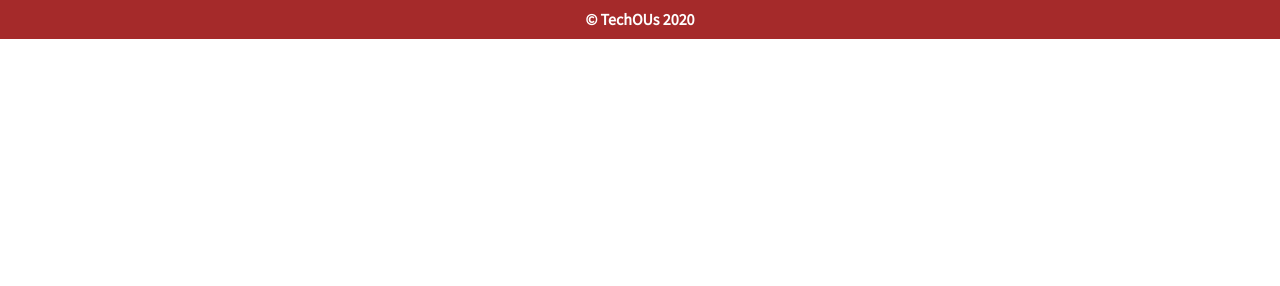
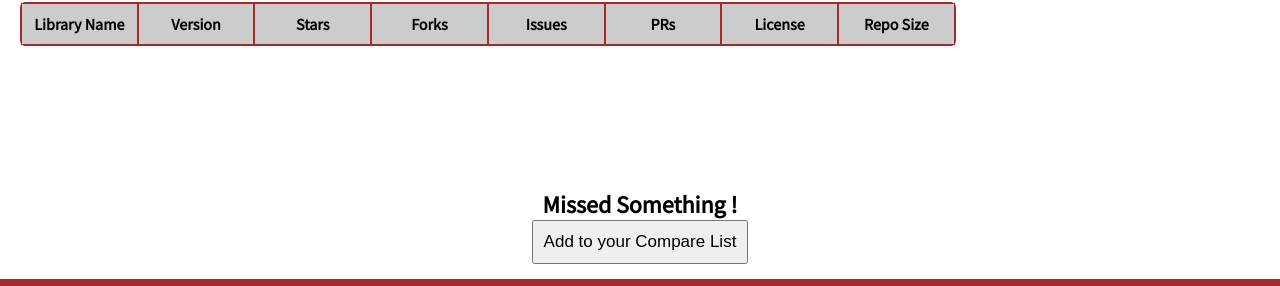
Before and after one commit to TECHOUS/treasurejs.github.io, a plain HTML site: page compare.html in a window 1280 px wide. Shown: the part 387-673 px from the top of the page. Drawn offline with Linux system fonts and the light colour scheme.

Commit message:
fixed session storage problems

```diff
--- a/compare.html
+++ b/compare.html
@@ -46,6 +46,16 @@
     <!-- SECTION -->
     <section>
         <div id="root">
+        </div>
+        <div class="sectionLowerDiv">
+            <h2>Missed Something !</h2>
+            <div>
+                <a href="index.html" onclick="addCurrentLibsToSession()">
+                    <button class="lowerSectionButton">
+                        Add to your Compare List
+                    </button>
+                </a>
+            </div>
         </div>
     </section>
 
--- a/css/compareMod/_section.scss
+++ b/css/compareMod/_section.scss
@@ -2,18 +2,38 @@
     border: 1px solid brown;
     overflow: scroll;
     border-spacing: 0;
-}
-
-.compareTableRow{
-    border: 1px solid brown;
+    border-radius: 5px;
 }
 
 .compareTableData{
     border: 1px solid brown;
     padding: 10px;
+    text-align: center;
 }
 
 #root{
     overflow: scroll;
-    margin: 15px;
+    margin: 20px;
+    margin-top: 15%;
+    margin-bottom: 10%;
 }
+.compareTableHeaderData{
+    text-align: center;
+    border: 1px solid brown;
+    padding: 10px;
+    background-color: #ccc;
+    width: 12%;
+}
+.fa-minus-circle{
+    margin: 5px;
+}
+
+// LOWER DIV STYLES
+.sectionLowerDiv{
+    padding: 15px;
+    text-align: center;
+}
+.lowerSectionButton{
+    padding: 10px;
+    font-size: 17px;
+}
--- a/scripts/compare.js
+++ b/scripts/compare.js
@@ -1,6 +1,7 @@
 const darkBackground    = "#121212";
 const lightBlack        = "#292b2c";
 let nightModeButton     = false;
+let map = new Map(JSON.parse(sessionStorage.getItem('compareSelected')))
 
 // handles night mode functionality
 function handleNightMode(event)
@@ -30,11 +31,12 @@ window.onload = () => {
 }
 
 function renderTable(){
-    let map = new Map(JSON.parse(sessionStorage.getItem('compareSelected')))
-
     let table = document.createElement('table');
     table.setAttribute("class", "compareTable");
     document.getElementById('root').appendChild(table);
+
+    // render table header
+    table.appendChild(renderTableHeader())
 
     map.forEach((value, key) => {
         if(map.get(key).selected){
@@ -44,12 +46,46 @@ function renderTable(){
     })
 }
 
+function renderTableHeader(){
+    let tr = document.createElement('tr');
+    tr.setAttribute("class", "compareTableRow");
+
+    tr.appendChild(renderTableHeaderData('Library Name'));
+    tr.appendChild(renderTableHeaderData('Version'));
+    tr.appendChild(renderTableHeaderData('Stars'));
+    tr.appendChild(renderTableHeaderData('Forks'));
+    tr.appendChild(renderTableHeaderData('Issues'));
+    tr.appendChild(renderTableHeaderData('PRs'));
+    tr.appendChild(renderTableHeaderData('License'));
+    tr.appendChild(renderTableHeaderData('Repo Size'));
+
+    return tr;
+}
+
+function renderTableHeaderData(textData){
+    let th = document.createElement('th');
+    th.setAttribute('class', 'compareTableHeaderData');
+
+    let textNode = document.createTextNode(textData);
+    th.appendChild(textNode);
+    return th;
+}
+
 function renderTableRow(libName, properties){
     let tr = document.createElement('tr');
     tr.setAttribute("class", "compareTableRow");
 
     let td = document.createElement('td');
     td.setAttribute('class', "compareTableData");
+
+    let span = document.createElement('span');
+    span.addEventListener('click', (e)=>{
+        removeLibraryFromTable(e);
+    })
+    let minusIconI = document.createElement('i');
+    minusIconI.setAttribute('class', 'fas fa-minus-circle');
+    span.appendChild(minusIconI);
+    td.appendChild(span);
 
     let a = document.createElement('a');
     a.setAttribute('href', properties.github);
@@ -116,3 +152,16 @@ function renderTableData(alt, src){
     td.appendChild(badge);
     return td;
 }
+
+// this function will remove the current row from the table
+function removeLibraryFromTable(event){
+    let libName = event.target.parentNode.parentNode.childNodes[1].firstChild.nodeValue;
+    let row = event.target.parentNode.parentNode.parentNode;
+    row.remove();
+    map.delete(libName);
+}
+
+// add runtime selected map to session storage
+function addCurrentLibsToSession(){
+    sessionStorage.setItem('compareSelected', JSON.stringify(Array.from(map.entries())));
+}
--- a/scripts/script.js
+++ b/scripts/script.js
@@ -5,8 +5,8 @@ let nightModeButton     = false;
 let database            = [];                                       // working database
 let recentSearches      = [];                                       // array for storing recent searches
 let linkedObjectData    = [];                                       // data array that comes after linking the js files
-let iconMap             = new Map();
-let selectedLibCount    = 0;
+let iconMap             = new Map(JSON.parse(sessionStorage.getItem('compareSelected')));
+let selectedLibCount    = iconMap.size;
 
 /**
  * called when window is loaded
@@ -22,6 +22,7 @@ window.onload = function(){
         addLocalStorageToRecentSearches();
     }
     addRecentSearchesToDom();
+    updateSelectedCount();
 }
 
 /**
@@ -503,9 +504,10 @@ function addFunctionsToIcons(){
             // toggle
             if(iconMap.has(nodes[1].nodeValue.trim())
                 && iconMap.get(nodes[1].nodeValue.trim()).selected ){
-                iconMap.set(nodes[1].nodeValue.trim(), {
-                    selected: false
-                });
+                // iconMap.set(nodes[1].nodeValue.trim(), {
+                //     selected: false
+                // });
+                iconMap.delete(nodes[1].nodeValue.trim());
                 selectedLibCount--;
             }else{
                 iconMap.set(nodes[1].nodeValue.trim(), {
@@ -515,7 +517,8 @@ function addFunctionsToIcons(){
                 selectedLibCount++;
             }
 
-            if(iconMap.get(nodes[1].nodeValue.trim()).selected){
+            if(iconMap.has(nodes[1].nodeValue.trim())
+                && iconMap.get(nodes[1].nodeValue.trim()).selected){
                 iconNodes[0].style.display = "none";
                 iconNodes[1].style.display = "inline";
             }else{
@@ -536,7 +539,6 @@ function updateSelectedCount(){
 // add runtime selected map to session storage
 function addSelectedToSession(){
     sessionStorage.setItem('compareSelected', JSON.stringify(Array.from(iconMap.entries())));
-    // console.log(new Map(JSON.parse(sessionStorage.getItem('compareSelected'))))
 }
 
 /**
```
Also changed, not shown: css/compare.css.
